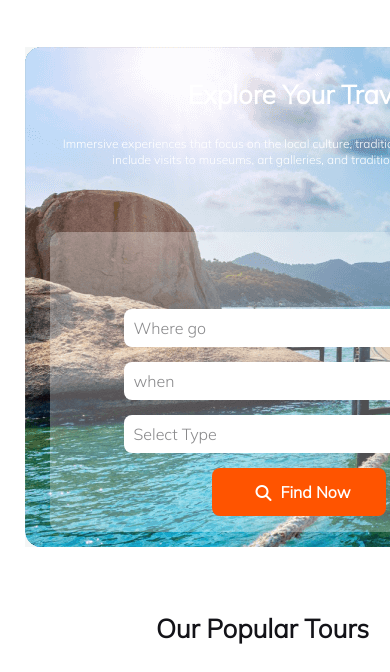
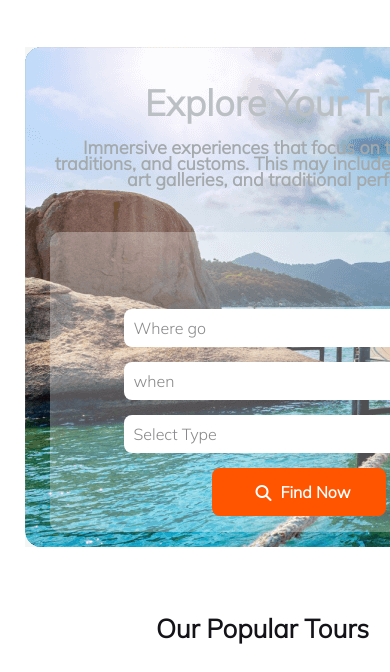
Before and after one commit to Safwan169/Hero-Travel, a plain HTML site: page index.html in a window 390 px wide. Shown: the part 121-793 px from the top of the page. Drawn offline with Linux system fonts and the light colour scheme.

Commit message:
last second

```diff
--- a/index.html
+++ b/index.html
@@ -158,7 +158,7 @@
                     </div>
                     <div style="
                     border: 1px solid rgba(41, 206, 246, 0.20);
-                    background: rgba(41, 205, 246, 0.199);" class="card1">
+                    background: rgba(41, 205, 246, 0.144);" class="card1">
                         <img src="Images/map 1.png" alt="">
                         <p class="hotel1">World Class Service</p>
                         <p class="hotel11"> we believe that exceptional service is not just an expectation; it's a commitment to making your dining experience truly heavenly. </p>
--- a/style.css
+++ b/style.css
@@ -111,7 +111,7 @@ ul {
 }
 
 .header-img-text1 {
-    color: #FFF;
+    color: #ffffff93;
     font-size: 64px;
     font-style: normal;
     font-weight: 800;
@@ -126,11 +126,11 @@ ul {
 .header-img-text2 {
     color: #FFF;
     text-align: center;
-    font-size: 16px;
-    font-family: 'Mulish', sans-serif;
-
-    font-style: normal;
-    font-weight: 400;
+    font-size: 18px;
+    font-family: 'Mulish', sans-serif;
+
+    font-style: normal;
+    font-weight: 550;
     line-height: 26px;
     /* 162.5% */
     width: 676px;
@@ -525,8 +525,8 @@ main {
     padding: 25px;
     margin-top: 20px;
     border-radius: 16px;
-    border: 1px solid rgba(251, 181, 99, 0.20);
-    background: rgba(251, 181, 99, 0.05);
+    border: 1px solid rgba(251, 180, 99, 0.185);
+    background: rgba(251, 180, 99, 0.185);
 }
 
 
@@ -797,7 +797,10 @@ main {
 
 .form1 ul {
     display: block;
-
+    border-radius: 16px;
+    border: 1px solid #FF5400;
+    padding: 10px;
+    margin-right: 20px;
 
 }
 
@@ -1021,17 +1024,19 @@ footer {
 
     .header-img-text1 {
         margin-top: -200px;
-        font-size: 26px;
-
+        font-size: 36px;
+        color: rgb(187, 192, 196);
         width: max-content;
     }
 
     .header-img-text2 {
-        font-size: 12px;
-
+        font-size: 18px;
+color: rgb(164, 169, 172);
+font-weight: 600;
         line-height: 16px;
         width: 500px;
-        margin-top: 25px;
+        margin-top: 15px;
+        margin-bottom: -20px;
 
     }
 
```
